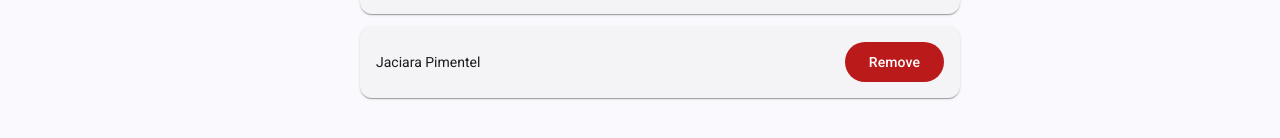
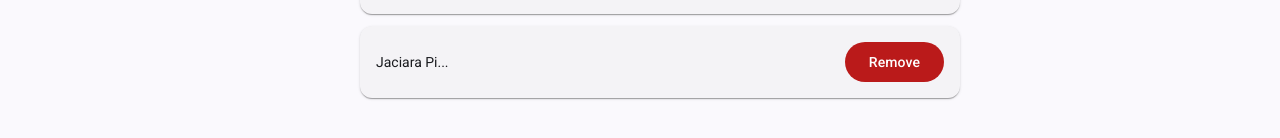
Before and after one commit to lucaspaixaodev/gerenciador-usuarios, an Angular app: page /list in a window 1280 px wide. Shown: the part 554-692 px from the top of the page. Built offline with nearby package versions, Linux system fonts and the light colour scheme; data requests are answered from the project's data file.

Commit message:
Adicionado: pipe de truncamento para limitar o tamanho dos nomes de usuários na lista

```diff
--- /dev/null
+++ b/src/app/features/list/components/users-list/pipes/truncate/truncate-pipe.ts
@@ -0,0 +1,13 @@
+import { Pipe, PipeTransform } from "@angular/core";
+
+@Pipe({
+  name: "truncate",
+})
+export class TruncatePipe implements PipeTransform {
+  transform(value: string): string {
+    if (value.length > 10) {
+      return value.substring(0, 10) + "...";
+    }
+    return value;
+  }
+}
--- a/src/app/features/list/components/users-list/users-list.html
+++ b/src/app/features/list/components/users-list/users-list.html
@@ -2,7 +2,7 @@
   <mat-card class="card">
     <mat-card-content class="card-content">
       <span>
-        {{ user.name | titlecase }}
+        {{ user.name | titlecase | truncate }}
       </span>
       <button class="action-button" appErrorBtn matButton="filled" (click)="remove(user)">Remove</button>
     </mat-card-content>
```
Also changed, not shown: src/app/features/list/components/users-list/users-list.ts (+9 -2 lines).
